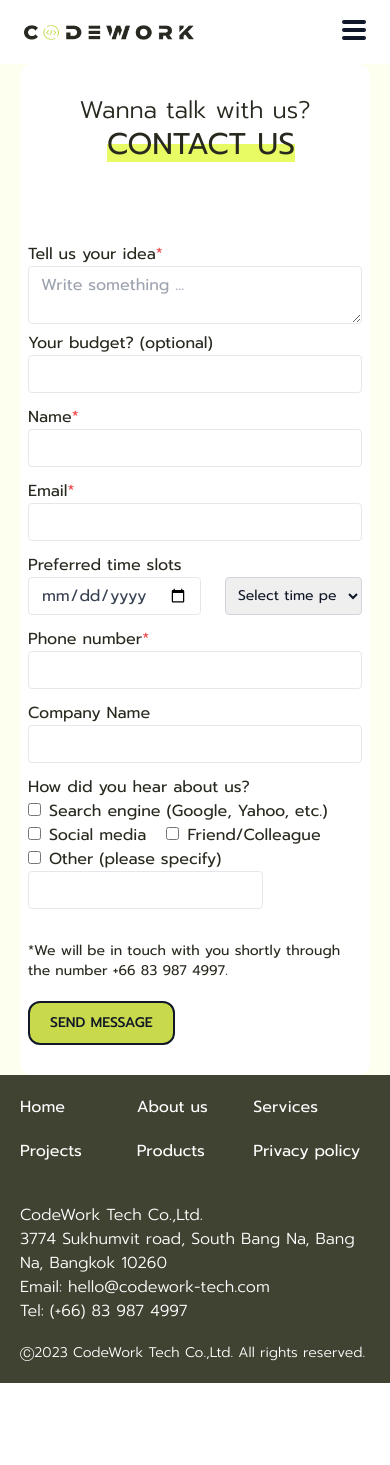
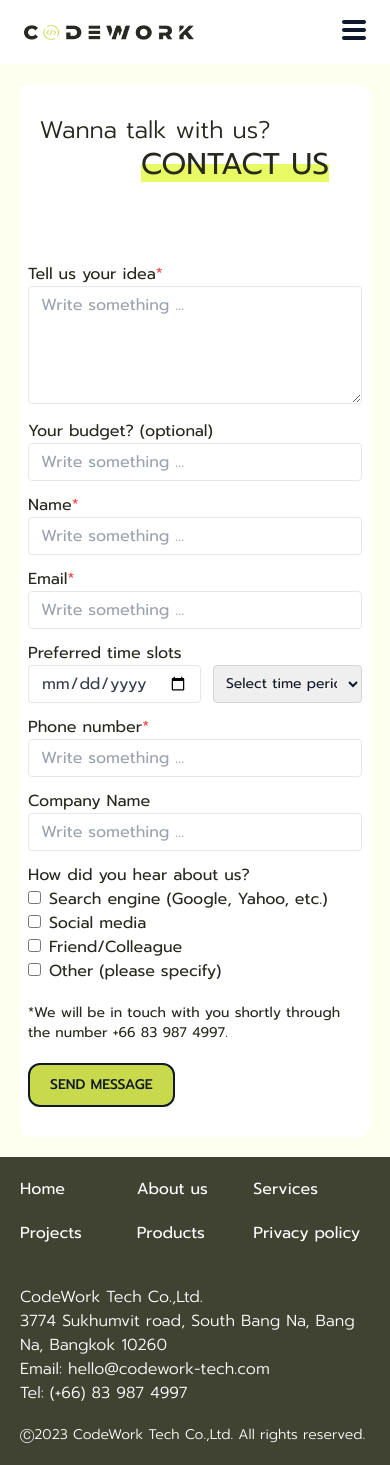
Before and after one commit to The-Alzhemist/codework-landing-page, a Next.js app: page /contact-us in a window 390 px wide. Before the commit the page ends 1383 px from the top, so only its background shows below. Built offline with nearby package versions, Linux system fonts and the light colour scheme.

Commit message:
update: form

```diff
--- a/src/components/ContactUs/FormSpree-form.tsx
+++ b/src/components/ContactUs/FormSpree-form.tsx
@@ -1,4 +1,4 @@
-import React from "react";
+import React, { useState } from "react";
 import { useForm as useFormSpree } from "@formspree/react";
 import { FormValues } from "./interface";
 import { useForm } from "react-hook-form";
@@ -12,18 +12,19 @@ import FormEmailInput from "./component/formEmailInput/FormEmailInput";
 import withFormSpreeForm from "./withFormSpree-form";
 const ContactForm = () => {
     const [state, sendDataToFromSpree] = useFormSpree("xwkdoowe");
+    const [isShowOtherChannel, setIsShowOtherChannel] = useState(false)
     const form = useForm<FormValues>();
     const { register, handleSubmit, formState } = form;
     const { errors, isValid } = formState;
 
   return (
     <>
-      <div className="bg-white rounded-xl relative max-w-[1440px] mx-auto py-[30px] md:py-[50px] lg:px-[150px]">
+      <div className="bg-white rounded-xl relative max-w-[1440px] mx-auto py-[30px] md:py-[50px] lg:px-[50px] my-5 sm:my-0">
         <BackgroundGradientBlur className="top-0 left-0" />
         <BackgroundGradientBlur className="top-0 right-0" />
         <h1 className="text-center mb-20">
-          <div className="text-2xl font-light">Wanna talk with us?</div>
-          <div className="font-normal inline bg-line ml-3 text-3xl md:text-5xl">
+          <div className="text-2xl font-light mr-20">Wanna talk with us?</div>
+          <div className="font-normal inline bg-line text-3xl md:text-5xl ml-20">
             CONTACT US
           </div>
         </h1>
@@ -72,7 +73,7 @@ const ContactForm = () => {
 
             {/* right */}
             <div className="w-full">
-              <div className="flex gap-x-6">
+              <div className="flex gap-x-3 sm:gap-x-6">
                 <div className="w-full">
                   <FormDateInput
                     labelName=" Preferred time slots"
@@ -113,7 +114,7 @@ const ContactForm = () => {
             <label htmlFor="how did you hear about us">
               How did you hear about us?
             </label>
-            <div className="flex flex-wrap gap-x-5">
+            <div className="flex flex-col sm:flex-row flex-wrap gap-x-5">
               <div className="">
                 <input
                   type="checkbox"
@@ -150,11 +151,12 @@ const ContactForm = () => {
                     value="OtherChannel"
                     {...register("channels")}
                     className="mr-2"
+                    onChange={(e) => e.target.checked? setIsShowOtherChannel(true) : setIsShowOtherChannel(false) }
                   />
                   <label htmlFor="">Other (please specify)</label>
                 </div>
 
-                <div>
+                {isShowOtherChannel && <div className="w-full sm:w-[190px]">
                   <FormStringInput
                     labelName=""
                     inputName="otherChannel"
@@ -162,6 +164,7 @@ const ContactForm = () => {
                     isRequired={false}
                   ></FormStringInput>
                 </div>
+                }
               </div>
             </div>
           </div>
@@ -193,18 +196,18 @@ const ContactForm = () => {
           </ExternalPrimaryButton>
         </form>
         {state.submitting && (
-          <div className="text-secondary-900 mt-3">
+          <div className="text-secondary-900 mt-3 px-2 md:px-5">
             Sending your message, please wait...
           </div>
         )}
         {state.succeeded && (
-          <div className="text-primary-800 mt-3">
+          <div className="text-primary-800 mt-3 px-2 md:px-5">
             Your message has been sent successfully. Thank you for reaching out
             to us!
           </div>
         )}
         {state.errors && (
-          <div className="text-red-500 mt-3">
+          <div className="text-red-500 mt-3 px-2 md:px-5">
             {`Sorry, we couldn't send your message. Please try again`}
           </div>
         )}
--- a/src/components/ContactUs/component/formEmailInput/FormEmailInput.tsx
+++ b/src/components/ContactUs/component/formEmailInput/FormEmailInput.tsx
@@ -9,26 +9,6 @@ const FormEmailInput = ({
 }: any) => {
   return (
     <>
-      {/* <label className="flex" htmlFor={inputName}>
-        <span className="text-white">{labelName}</span>
-      </label>
-
-      <select
-        className="border border-gray-300 text-gray-900 text-sm rounded block w-full px-2 h-[38px]"
-        id={inputName}
-        {...register(inputName, {
-          required: {
-            value: isRequired,
-            message: `${labelName} is required`,
-          },
-        })}
-      >
-        <option value="-">Select time period</option>
-        <option value="13.00-14.00">13.00-14.00</option>
-        <option value="14.00-16.00">14.00-16.00</option>
-        <option value="17.00-18.00">17.00-18.00</option>
-      </select>
-      {errors && <p className="text-red-500 mb-5">{errors}</p>} */}
 
               <label className="flex" htmlFor={inputName}>
               {labelName} {isRequired && <span className="text-red-500">*</span>}
@@ -39,6 +19,7 @@ const FormEmailInput = ({
                 }`}
                 type="text"
                 id={inputName}
+                placeholder="Write something ..."
                 {...register(inputName, {
                   required: {
                     value: isRequired,
--- a/src/components/ContactUs/component/formStringInput/FormStringInput.tsx
+++ b/src/components/ContactUs/component/formStringInput/FormStringInput.tsx
@@ -10,6 +10,7 @@ const FormStringInput = ({ labelName, inputName, register, errors, isRequired }:
         className={`appearance-none border rounded w-full py-2 px-3 text-gray-700 leading-tight focus:outline-none focus:shadow-outline mb-3 ${errors && 'border-red-500'}`}
         type="text"
         id={inputName}
+        placeholder="Write something ..."
         {...register(inputName, {
           required: {
             value: isRequired,
--- a/src/components/ContactUs/component/formStringInput/FormTextareaInput.tsx
+++ b/src/components/ContactUs/component/formStringInput/FormTextareaInput.tsx
@@ -7,8 +7,9 @@ const FormTextareaInput = ({ labelName, inputName, register, errors, isRequired
             {labelName} <span className="text-red-500">*</span>
           </label>
           <textarea
-            className={`appearance-none border rounded py-2 px-3 w-full text-gray-700 leading-tight focus:outline-none focus:shadow-outline  ${errors && 'border-red-500'}`}
+            className={`appearance-none border rounded py-2 px-3 w-full text-gray-700 leading-tight focus:outline-none focus:shadow-outline mb-2 ${errors && 'border-red-500'}`}
             id={inputName}
+            rows={5}
             {...register(inputName, {
               required: {
                 value: isRequired,
```
